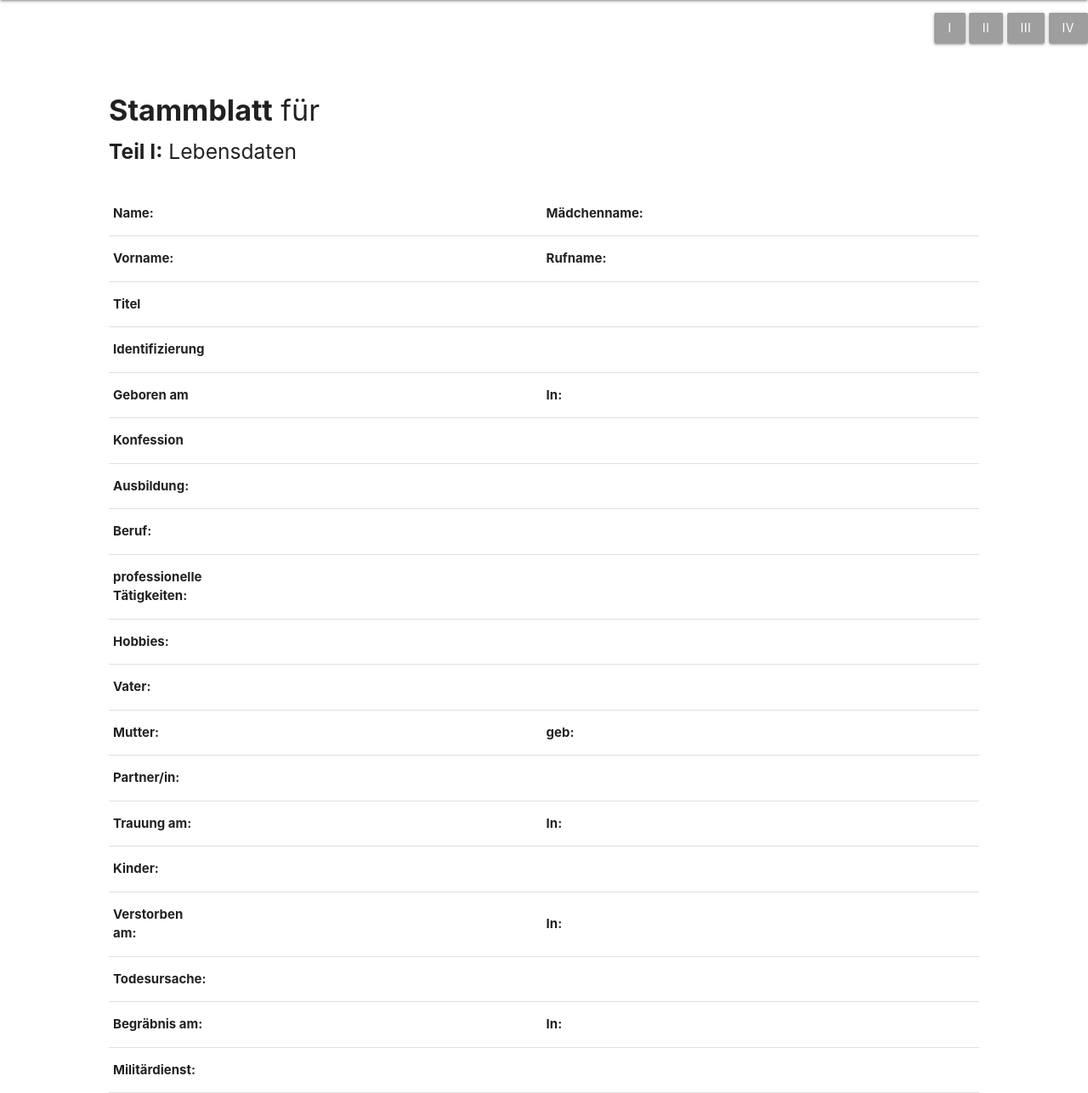
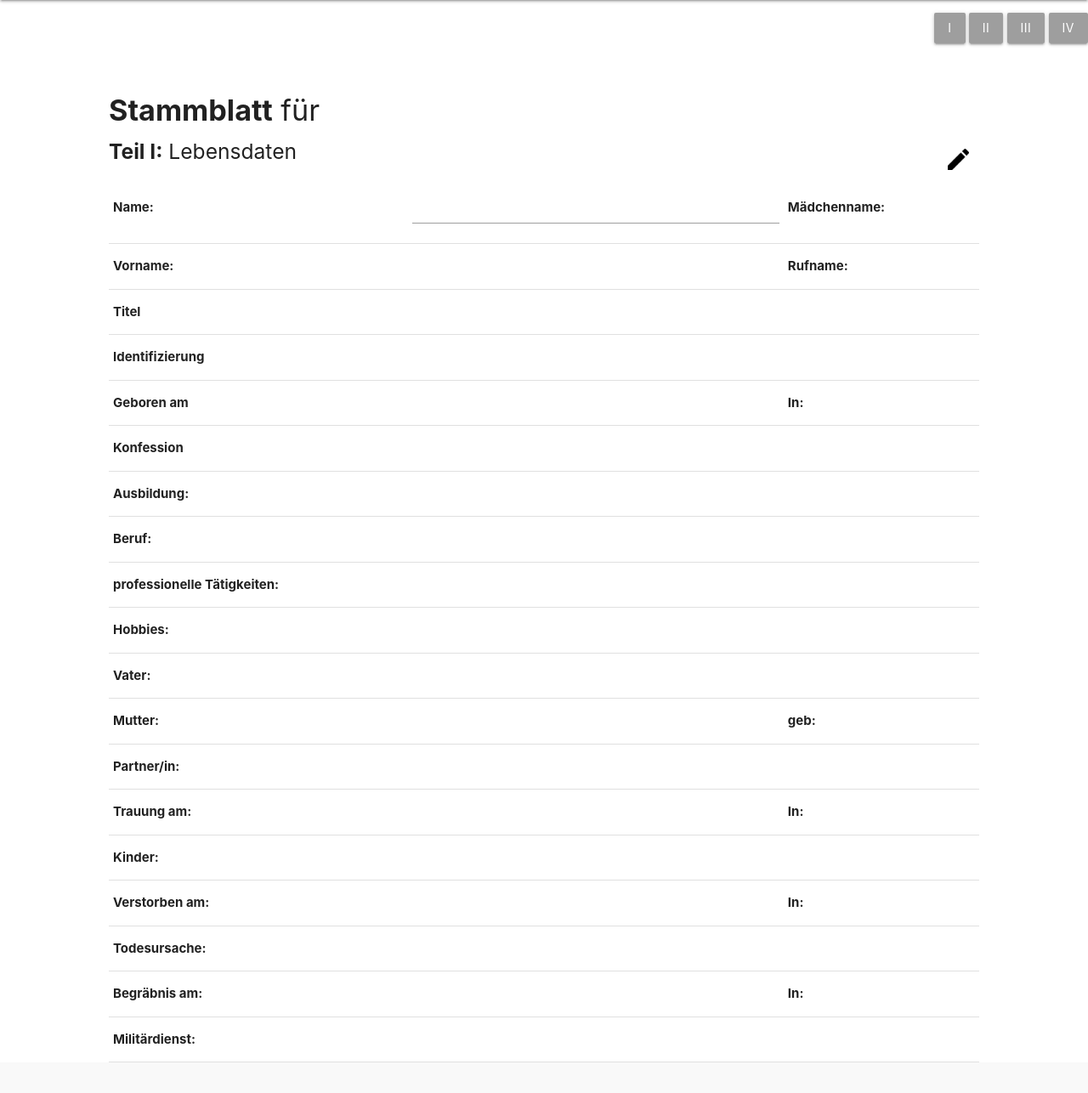
Before and after one commit to mmoskovic-tgm/Projekt_4_WS, a PHP site: page /nahansicht-gui_I.php in a window 1280 px wide. Shown: the part 64-1350 px from the top of the page at 85% size. After the commit the page ends 1314 px from the top, so only its background shows below. Run offline with PHP 8.4, Linux system fonts and the light colour scheme; data that the repository does not hold is empty.

Commit message:
Gottfrief Baumgrätel fett, edit Person angefangen

```diff
--- a/insert.sql
+++ b/insert.sql
@@ -163,7 +163,7 @@
 		INSERT lebensdaten(id,nachname,vorname,geschlecht) VALUES (76,"Riedl","Mathilde","weiblich");
 		INSERT lebensdaten(id,nachname,vorname,geschlecht) VALUES (75,"Strassky","Karl","m&#228nnlich");
 
-		INSERT lebensdaten(id,nachname,vorname,geschlecht) VALUES (74,"Baumg&#228rtel","Gottfried","m&#228nnlich");
+		INSERT lebensdaten(id,nachname,vorname,geschlecht,stammbaum) VALUES (74,"Baumg&#228rtel","Gottfried","m&#228nnlich",true);
 
 		INSERT lebensdaten(id,nachname,vorname,geschlecht,vater,mutter) VALUES (73,"Sterneder","Theresia","weiblich",81,82);
 		INSERT lebensdaten(id,nachname,vorname,geschlecht) VALUES (72,"W&#252rth","Vinzenz","m&#228nnlich");
--- a/nahansicht-gui_I.php
+++ b/nahansicht-gui_I.php
@@ -14,7 +14,7 @@
 
 <body>
 
-	<div class="nahansichtFonttype">
+
 	<nav>
     <div class="nav-wrapper grey darken-4">
 		<!--<img src="img/logo.png" class="brand-logo" width="3.5%" height="90%" hspace="20">	-->
@@ -32,109 +32,113 @@
 	</p>
 
 	<br>
-	<h4 style="margin-left:10%;"><b>Stammblatt</b> für <?php echo $person['nachname']?> <?php echo $person['vorname']?></h4>
-	<h5 style="margin-left:10%;"><b>Teil I:</b> Lebensdaten</h5>
+	<div class="stammblattHeading">
+		<h4 ><b>Stammblatt</b> für <?php echo $person['nachname']?> <?php echo $person['vorname']?></h4>
+		<h5><b>Teil I:</b> Lebensdaten
+			<a href="nahansicht.php?curPerson=<?php echo $curPerson; ?>&stammblattnr=1&edit=true" class="btn-flat editBtn" ><img src="img/edit.png" alt="Bearbeitung" class="editIcon"></a>
+		</h5>
+	</div>
 	<br>
 	<div class="nahansichtGesamtTabelle">
 		<table>
 			<tbody>
 			  <tr>
 
-				<td style="width:10%"><b>Name:</b></td>
-				<td style="width:40%"><?php echo $person['nachname']?></td>
-				<td style="width:10%"><b>Mädchenname:</b></td>
-				<td style="width:40%"><?php echo $person['maedName']?></td>
+				<td><b>Name:</b></td>
+				<td><?php echo "<input id=\"first_name\" type=\"text\" class=\"validate\">" ?></td>
+				<td><b>Mädchenname:</b></td>
+				<td><?php echo $person['maedName']?></td>
 
 			  </tr>
 			  <tr>
-				<td style="width:10%"><b>Vorname:</b></td>
-				<td style="width:40%"><?php echo $person['vorname']?></td>
-				<td style="width:10%"><b>Rufname:</b></td>
-				<td style="width:40%"><?php echo $person['rufname']?></td>
+				<td><b>Vorname:</b></td>
+				<td><?php echo $person['vorname']?></td>
+				<td><b>Rufname:</b></td>
+				<td><?php echo $person['rufname']?></td>
 			  </tr>
 			  <tr>
-				<td style="width:10%"><b>Titel</b></td>
-				<td style="width:40%"><?php echo $person['titel']?></td>
+				<td><b>Titel</b></td>
+				<td><?php echo $person['titel']?></td>
 			  </tr>
 			  <tr>
-				<td style="width:10%"><b>Identifizierung</b></td>
-				<td style="width:40%"><?php echo $person['kurzzeichen']?></td>
+				<td><b>Identifizierung</b></td>
+				<td><?php echo $person['kurzzeichen']?></td>
 			  </tr>
 			  <tr>
-				<td style="width:10%"><b>Geboren am</b></td>
-				<td style="width:40%"><?php echo $person['gebDatum']?></td>
-				<td style="width:10%"><b>In:</b></td>
-				<td style="width:40%"><?php echo $person['gebOrt']?></td>
+				<td><b>Geboren am</b></td>
+				<td><?php echo $person['gebDatum']?></td>
+				<td><b>In:</b></td>
+				<td><?php echo $person['gebOrt']?></td>
 			  </tr>
 			  <tr>
-				<td style="width:10%"><b>Konfession</b></td>
-				<td style="width:40%"><?php echo $person['konfession']?></td>
+				<td><b>Konfession</b></td>
+				<td><?php echo $person['konfession']?></td>
 			  </tr>
 			  <tr>
-				<td style="width:10%"><b>Ausbildung:</b></td>
-				<td style="width:40%"><?php echo $person['ausbildung']?></td>
+				<td><b>Ausbildung:</b></td>
+				<td><?php echo $person['ausbildung']?></td>
 			  </tr>
 			  <tr>
-				<td style="width:10%"><b>Beruf:</b></td>
-				<td style="width:40%"><?php echo $person['berufLaufbahn']?></td>
+				<td><b>Beruf:</b></td>
+				<td><?php echo $person['berufLaufbahn']?></td>
 			  </tr>
 			  <tr>
-				<td style="width:10%"><b>professionelle Tätigkeiten:</b></td>
-				<td style="width:40%"><?php echo $person['profTaetigkeiten']?></td>
+				<td><b>professionelle Tätigkeiten:</b></td>
+				<td><?php echo $person['profTaetigkeiten']?></td>
 			  </tr>
 			  <tr>
-				<td style="width:10%"><b>Hobbies:</b></td>
-				<td style="width:40%"><?php echo $person['hobbies']?></td>
+				<td><b>Hobbies:</b></td>
+				<td><?php echo $person['hobbies']?></td>
 			  </tr>
 			  <tr>
-				<td style="width:10%"><b>Vater:</b></td>
-				<td style="width:40%"><?php echo $vater ?></td>
+				<td><b>Vater:</b></td>
+				<td><?php echo $vater ?></td>
 			  </tr>
 			  <tr>
-				<td style="width:10%"><b>Mutter:</b></td>
-				<td style="width:40%"><?php echo $mutter?></td>
-				<td style="width:10%"><b>geb:</b></td>
-				<td style="width:40%"><?php echo $person['gebMutter']?></td>
+				<td><b>Mutter:</b></td>
+				<td><?php echo $mutter?></td>
+				<td><b>geb:</b></td>
+				<td ><?php echo $person['gebMutter']?></td>
 			  </tr>
 			  <tr>
-				<td style="width:10%"><b>Partner/in:</b></td>
-				<td style="width:40%"><?php echo $partnerin?></td>
+				<td><b>Partner/in:</b></td>
+				<td><?php echo $partnerin?></td>
 			  </tr>
 			  <tr>
-				<td style="width:10%"><b>Trauung am:</b></td>
-				<td style="width:40%"><?php echo $person['trauDatum']?></td>
-				<td style="width:10%"><b>In:</b></td>
-				<td style="width:40%"><?php echo $person['trauOrt']?></td>
+				<td><b>Trauung am:</b></td>
+				<td><?php echo $person['trauDatum']?></td>
+				<td><b>In:</b></td>
+				<td><?php echo $person['trauOrt']?></td>
 			  </tr>
 			  <tr>
-				<td style="width:10%"><b>Kinder:</b></td>
-				<td style="width:40%"><?php echo $person['kind']?></td>
+				<td><b>Kinder:</b></td>
+				<td><?php echo $person['kind']?></td>
 			  </tr>
 			  <tr>
-				<td style="width:10%"><b>Verstorben am:</b></td>
-				<td style="width:40%"><?php echo $person['verstorbenAm']?></td>
-				<td style="width:10%"><b>In:</b></td>
-				<td style="width:40%"><?php echo $person['verstorbenIn']?></td>
+				<td><b>Verstorben am:</b></td>
+				<td><?php echo $person['verstorbenAm']?></td>
+				<td><b>In:</b></td>
+				<td><?php echo $person['verstorbenIn']?></td>
 			  </tr>
 			  <tr>
-				<td style="width:10%"><b>Todesursache:</b></td>
-				<td style="width:40%"><?php echo $person['todUrsache']?></td>
+				<td><b>Todesursache:</b></td>
+				<td><?php echo $person['todUrsache']?></td>
 			  </tr>
 			  <tr>
-				<td style="width:10%"><b>Begräbnis am:</b></td>
-				<td style="width:40%"><?php echo $person['begraebnisAm']?></td>
-				<td style="width:10%"><b>In:</b></td>
-				<td style="width:40%"><?php echo $person['begraebnisIn']?></td>
+				<td><b>Begräbnis am:</b></td>
+				<td><?php echo $person['begraebnisAm']?></td>
+				<td><b>In:</b></td>
+				<td><?php echo $person['begraebnisIn']?></td>
 			  </tr>
 			  <tr>
-				<td style="width:10%"><b>Militärdienst:</b></td>
-				<td style="width:40%"><?php echo $person['militaerdienst']?></td>
+				<td><b>Militärdienst:</b></td>
+				<td><?php echo $person['militaerdienst']?></td>
 			  </tr>
 
 			</tbody>
 		  </table>
 	</div>
-	  </div>
+
 
 
 </body></html>
--- a/style.css
+++ b/style.css
@@ -33,6 +33,32 @@ line {
 	stroke-width: 1;
 }
 
+.stammblattHeading {
+	margin-left:10%;
+	float:left;
+	width:80%;
+}
+
+.editBtn{
+	position:absolute;
+	right:10%;
+	width: 50px;
+	height: 50px;
+
+}
+
+.editBtn:hover{
+	background-color:#D1D1D1;
+}
+
+.editIcon {
+	position:absolute;
+    top:10px;
+    left:13px;
+	width: 25px;
+	height: 25px;
+}
+
 .indexBox {
 	margin: 0 auto;
 	margin-top:3%;
@@ -52,11 +78,6 @@ line {
 	right:15px;
 }
 
-.editPersonIcon {
-	position: absolute;
-	right:10px;
-	bottom:0px;
-}
 
 .lebensdatenHeading {
 	position: absolute;
@@ -126,20 +147,7 @@ line {
 	disply:block;
 }
 
-.couple {
-	width:calc(var(--personBox-width)*2.5);
-	display: flex;
-    justify-content: center;
-    align-items: center;
-	margin: 0 auto;
-}
 
-.cp1 {
-	float:left;
-}
-.cp2{
-	float:right;
-}
 
 .image	{
 	margin-left: 40%;
```
